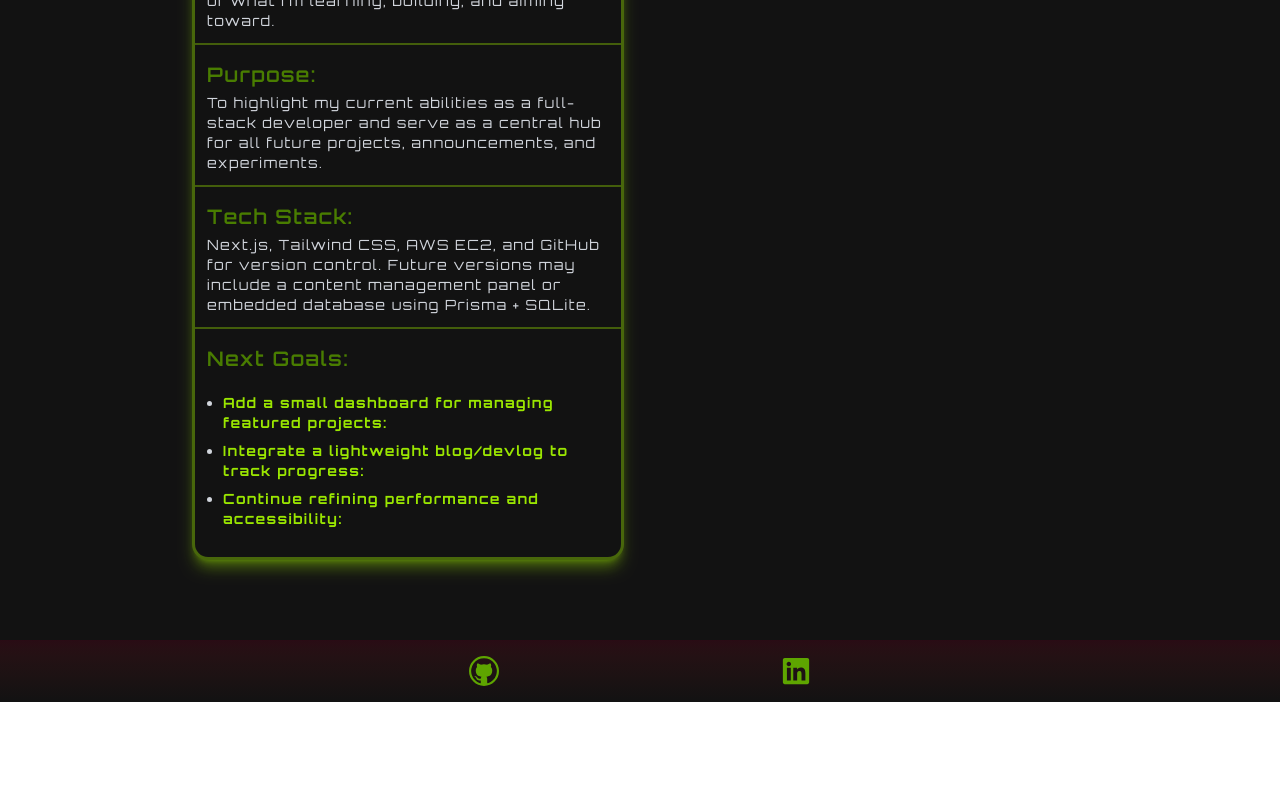
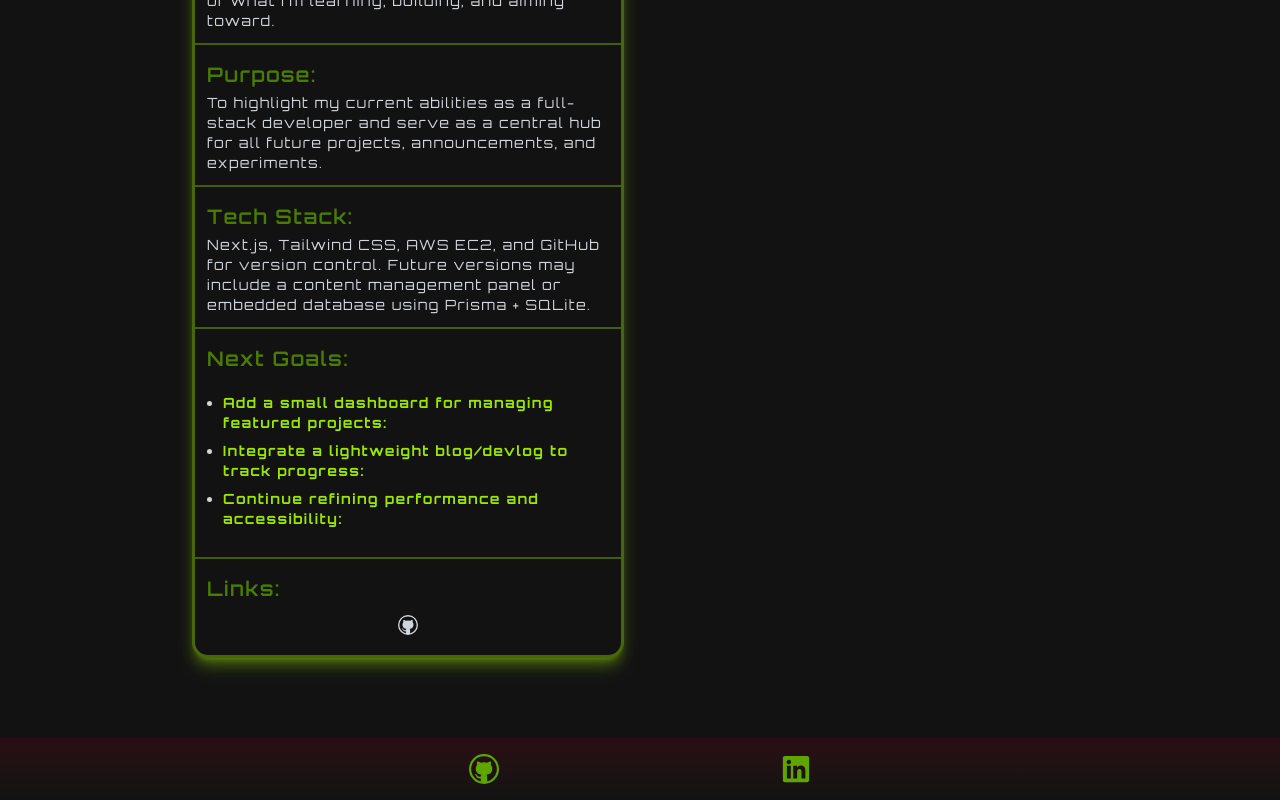
Before and after one commit to KevinHenleyCode/Portfolio-2025, a Next.js app: page /portfolio in a window 1280 px wide. Shown: the part 766-1566 px from the top of the page. Before the commit the page ends 1468 px from the top, so only its background shows below. Built offline with nearby package versions, Linux system fonts and the light colour scheme.

Commit message:
added links

```diff
--- a/src/app/portfolio/page.tsx
+++ b/src/app/portfolio/page.tsx
@@ -31,6 +31,9 @@ const Portfolio = () => {
               `Integrate a lightweight blog/devlog to track progress`,
               `Continue refining performance and accessibility`,
             ]}
+            linkHeader={'Links'}
+            gitHubLink={'https://github.com/KevinHenleyCode/Portfolio-2025'}
+            siteLink={''}
           />
         </div>
       </PaddingContainer>
--- a/src/components/showCasing/PortfolioProjects.tsx
+++ b/src/components/showCasing/PortfolioProjects.tsx
@@ -1,4 +1,6 @@
 import Image from 'next/image'
+import Link from 'next/link'
+import { VscGithub, VscGlobe } from 'react-icons/vsc'
 
 interface PortfolioProjectsProps {
   projectImage: string
@@ -10,6 +12,9 @@ interface PortfolioProjectsProps {
   stackContent: string
   nextHeader?: string
   nextListItems?: string[]
+  linkHeader?: string
+  gitHubLink?: string
+  siteLink?: string
 }
 
 const PortfolioProjects = ({
@@ -22,6 +27,9 @@ const PortfolioProjects = ({
   stackContent,
   nextHeader,
   nextListItems,
+  linkHeader,
+  gitHubLink,
+  siteLink,
 }: PortfolioProjectsProps) => {
   return (
     <section className='bg-custom-dark col-span-4 w-full rounded-2xl border-3 border-lime-400/40 shadow-lg shadow-lime-400/40 md:col-span-2'>
@@ -67,6 +75,29 @@ const PortfolioProjects = ({
           ))}
         </ul>
       </aside>
+      <hr className='my-2 border-1 border-lime-400/20 bg-lime-400/20' />
+      <aside className='my-2 p-1 px-3 text-xs tracking-widest sm:text-sm'>
+        <h5 className='py-1 text-lg font-semibold text-lime-700 lg:text-xl'>
+          {linkHeader}:
+        </h5>
+        <span className='my-2 flex w-full justify-around text-xl'>
+          <Link
+            href={`${gitHubLink}`}
+            className='transition-all duration-300 ease-in-out hover:text-lime-300'
+            target='_blank'
+          >
+            <VscGithub />
+          </Link>
+          {siteLink ? (
+            <Link
+              href={`${siteLink}`}
+              className='transition-all duration-300 ease-in-out hover:text-lime-300'
+            >
+              <VscGlobe />
+            </Link>
+          ) : null}
+        </span>
+      </aside>
     </section>
   )
 }
```
